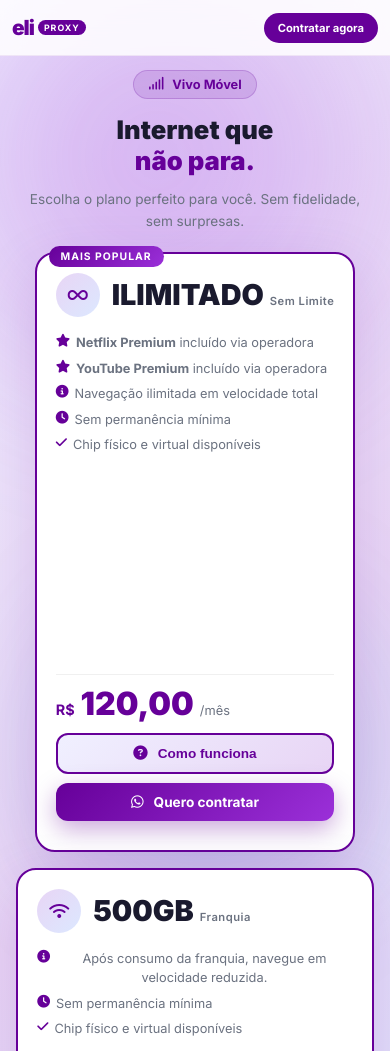
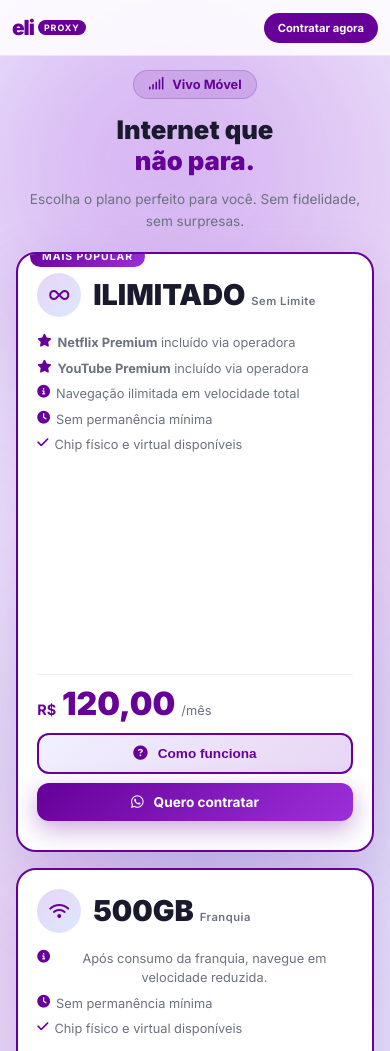
Before and after one commit to hanksff-sys/site2, a Flask app: page / in a window 390 px wide. Shown: the top 1051 px of the page. Run offline with Flask 3, Linux system fonts and the light colour scheme.

Commit message:
Add files via upload

```diff
--- a/static/css/style.css
+++ b/static/css/style.css
@@ -284,6 +284,9 @@ a { text-decoration: none; color: inherit; }
   font-size: 0.95rem;
   color: var(--text-muted);
   line-height: 1.5;
+  word-wrap: break-word;
+  overflow-wrap: break-word;
+  word-break: break-word;
 }
 
 .plan-info-item i {
@@ -1542,6 +1545,9 @@ a { text-decoration: none; color: inherit; }
   .plan-card {
     padding: 1.5rem;
     min-height: 580px;
+    width: 100%;
+    max-width: 100%;
+    overflow: hidden;
   }
 
   .plan-card-header {
@@ -1724,6 +1730,9 @@ a { text-decoration: none; color: inherit; }
   .plan-card {
     padding: 1.2rem;
     min-height: 600px;
+    width: 100%;
+    max-width: 100%;
+    overflow: hidden;
   }
 
   .plan-card-header {
```
